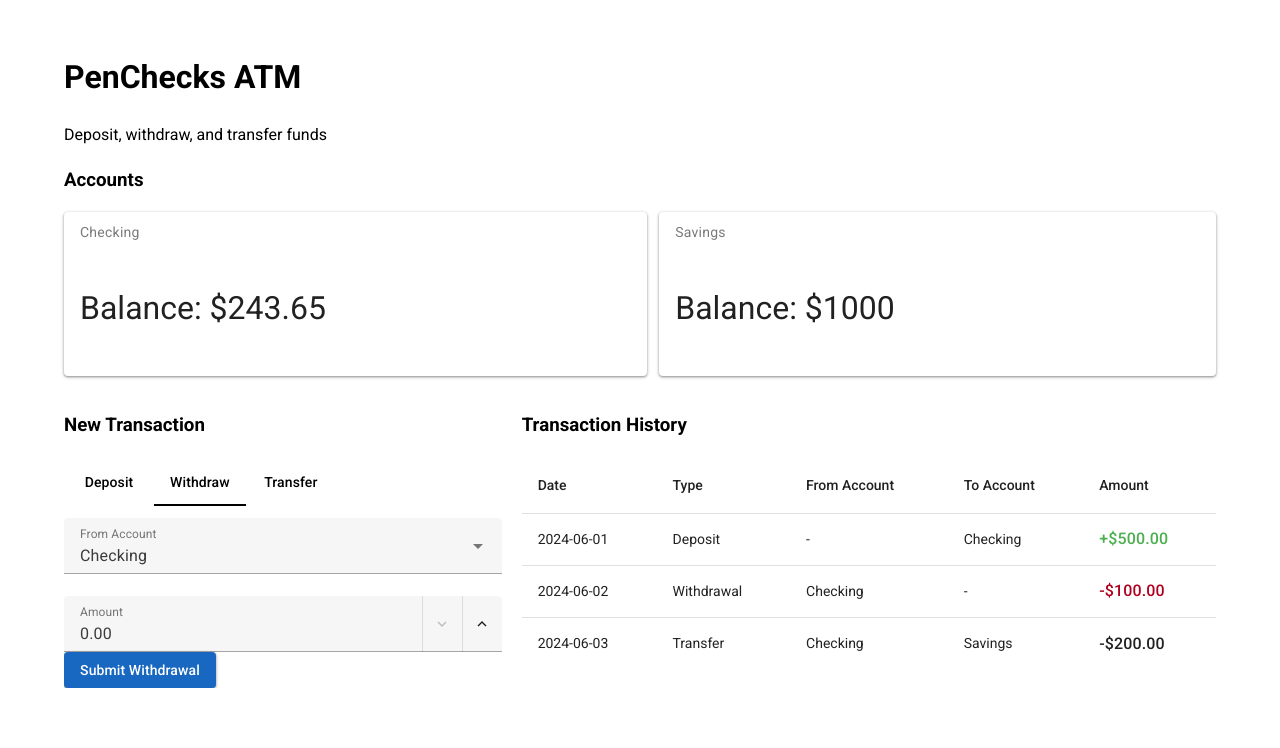
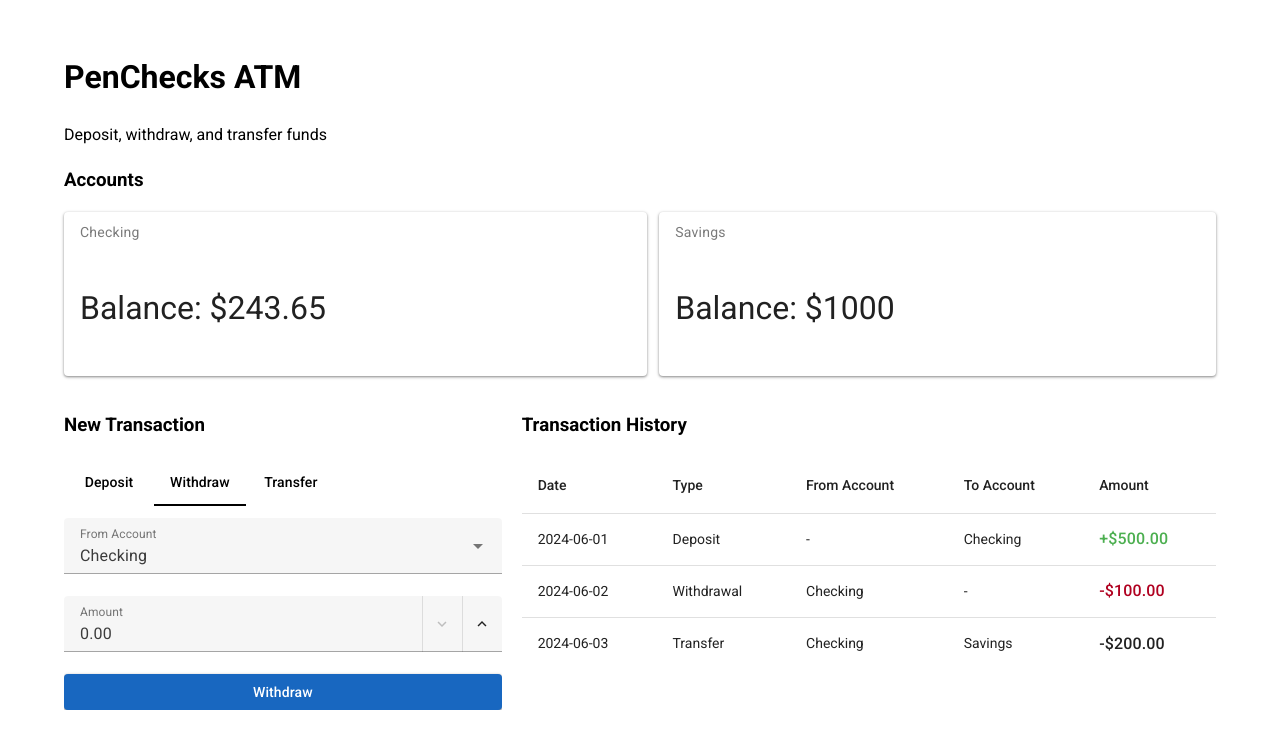
Before and after one commit to jeremyrich57/penchecks-atm, a Vue app in the folder PenChecksUI/: page / in a window 1280 px wide. Both pictures are taken after a click on the tab "Withdraw". Shown: the top 748 px of the page. Built offline with nearby package versions, Linux system fonts and the light colour scheme.

Commit message:
refactor: transaction buttons

```diff
--- a/PenChecksUI/src/components/Transaction.vue
+++ b/PenChecksUI/src/components/Transaction.vue
@@ -28,7 +28,7 @@
               :min="0"
               :precision="2"
             ></v-number-input>
-            <v-btn type="submit" color="primary">Submit Deposit</v-btn>
+            <v-btn type="submit" color="primary" block>Deposit</v-btn>
           </v-form>
         </v-sheet>
       </v-tabs-window-item>
@@ -51,9 +51,8 @@
               required
               :min="0"
               :precision="2"
-              hide-details="auto"
             ></v-number-input>
-            <v-btn type="submit" color="primary">Submit Withdrawal</v-btn>
+            <v-btn type="submit" color="primary" block>Withdraw</v-btn>
           </v-form>
         </v-sheet>
       </v-tabs-window-item>
@@ -83,7 +82,7 @@
               :min="0"
               :precision="2"
             ></v-number-input>
-            <v-btn type="submit" color="primary">Submit Transfer</v-btn>
+            <v-btn type="submit" color="primary" block>Transfer</v-btn>
           </v-form>
         </v-sheet>
       </v-tabs-window-item>
```
